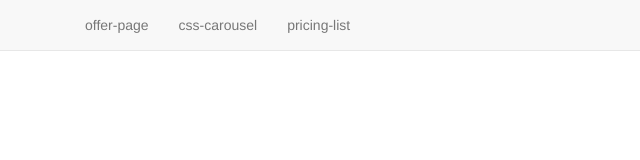
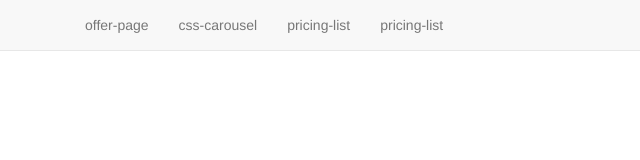
Before and after one commit to ankitdadhich/ankitdadhich.github.io, a plain HTML site: page index.html in a window 1280 px wide. Shown: the full height of the page, 0-640 px from the left. Drawn offline with nearby package versions, Linux system fonts and the light colour scheme.

Commit message:
Update index.html

```diff
--- a/index.html
+++ b/index.html
@@ -32,6 +32,8 @@
 			   </li>
 			    <li><a href="sample/pricing-list">pricing-list</a>
 			    </li>
+			    <li><a href="sample/sidebar-only-css">pricing-list</a>
+			    </li>
 
 	                </ul>
 	            </div>
```
